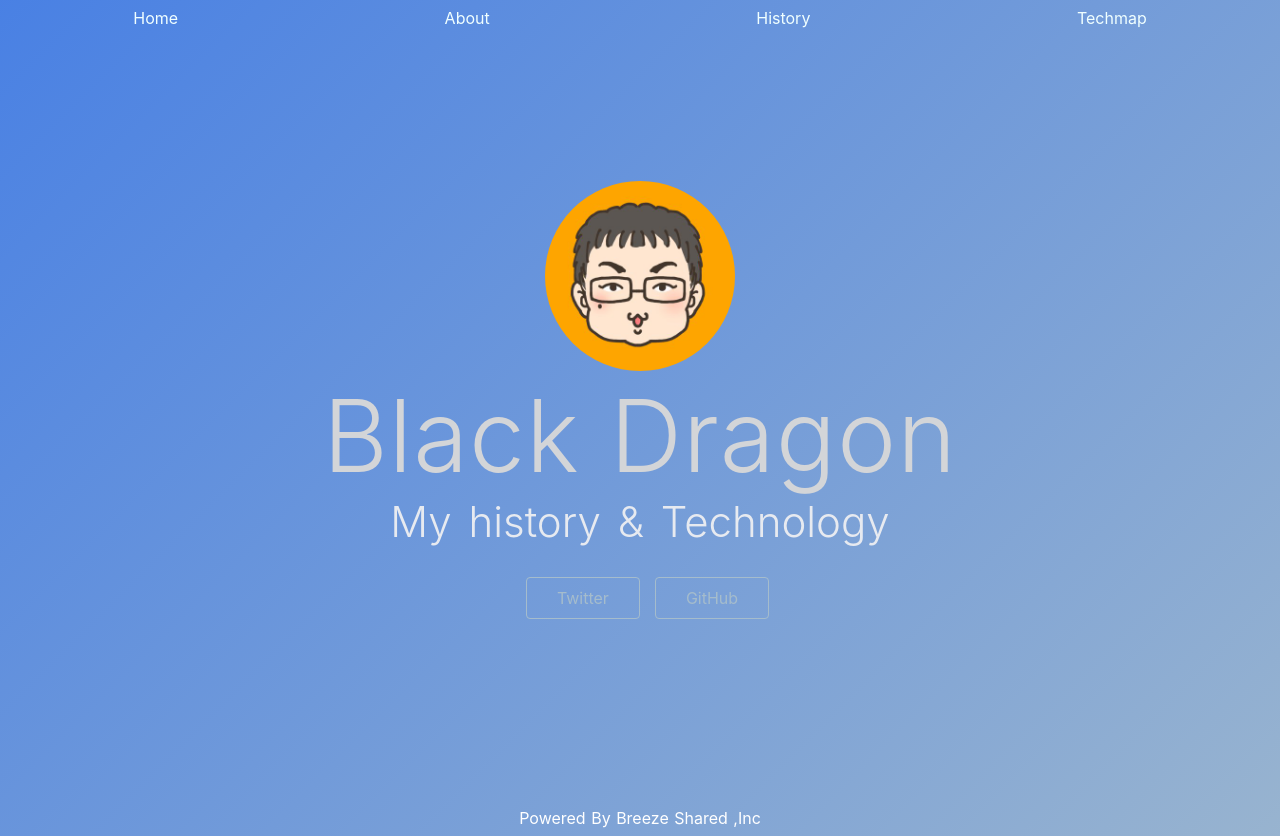
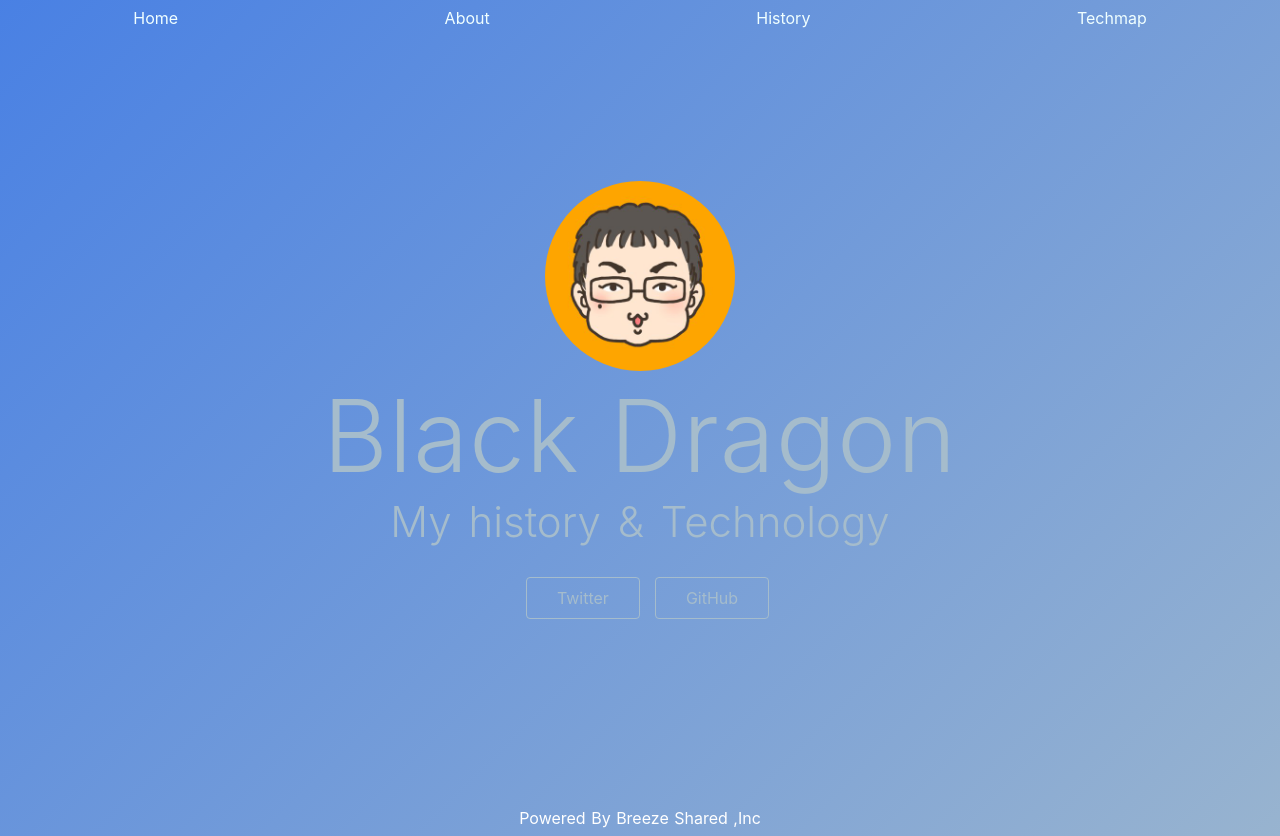
Before and after one commit to bzgwhite/myprofile, a Nuxt app: page / in a window 1280 px wide. Built offline with nearby package versions, Linux system fonts and the light colour scheme.

Commit message:
add transiton

```diff
--- a/layouts/default.vue
+++ b/layouts/default.vue
@@ -1,11 +1,21 @@
 <template>
   <div>
-    <nuxt />
+    <transition name="page" mode="out-in">
+      <nuxt />
+    </transition>
     <div class="mask">
       <div id="ken"></div>
     </div>
   </div>
 </template>
+
+<script lang="ts">
+export default({
+  transition:{
+    name: "page"
+  }
+})
+</script>
 
 <style>
 html {
@@ -112,6 +122,28 @@ body{
   background-color: #35495e;
 }
 
+.change_font{
+  animation: font-change 20s ease-in-out infinite;
+}
+
+@keyframes font-change {
+    0% {
+      color: #fff;
+    }
+    25% {
+      color: #a5bccc;
+    }
+    50% {
+      color: #000;
+    }
+    75% {
+      color: #3c78e7;
+    }
+    100% {
+      color: #fff;
+    }
+}
+
 @keyframes color-change {
     0% {
       border: 1px solid #fff;
@@ -204,4 +236,22 @@ body{
     }
 }
 
+  .page-enter, .page-leave{
+    opacity: 0;
+
+  }
+  .page-enter-active, .page-leave-active {
+    animation: pgIn 2s;
+  }
+
+@keyframes pgIn{
+  0%{
+    opacity: 0;
+    transform: translateX(100px);
+  }
+  100%{
+    opacity: 1;
+    transform: translateX(0);
+  }
+}
 </style>
--- a/pages/index.vue
+++ b/pages/index.vue
@@ -5,10 +5,10 @@
 
       <div>
         <logo />
-        <h1 class="title">
+        <h1 class="title change_font">
           Black Dragon
         </h1>
-        <h2 class="subtitle">
+        <h2 class="subtitle change_font">
           My history &amp; Technology
         </h2>
         <div class="links">
--- a/pages/techmap.vue
+++ b/pages/techmap.vue
@@ -1,7 +1,7 @@
 <template>
     <div>
         <Header />
-        <main>
+        <main class="change_font">
             <logo />
             <h1>Techmap</h1>
             <section>
```
